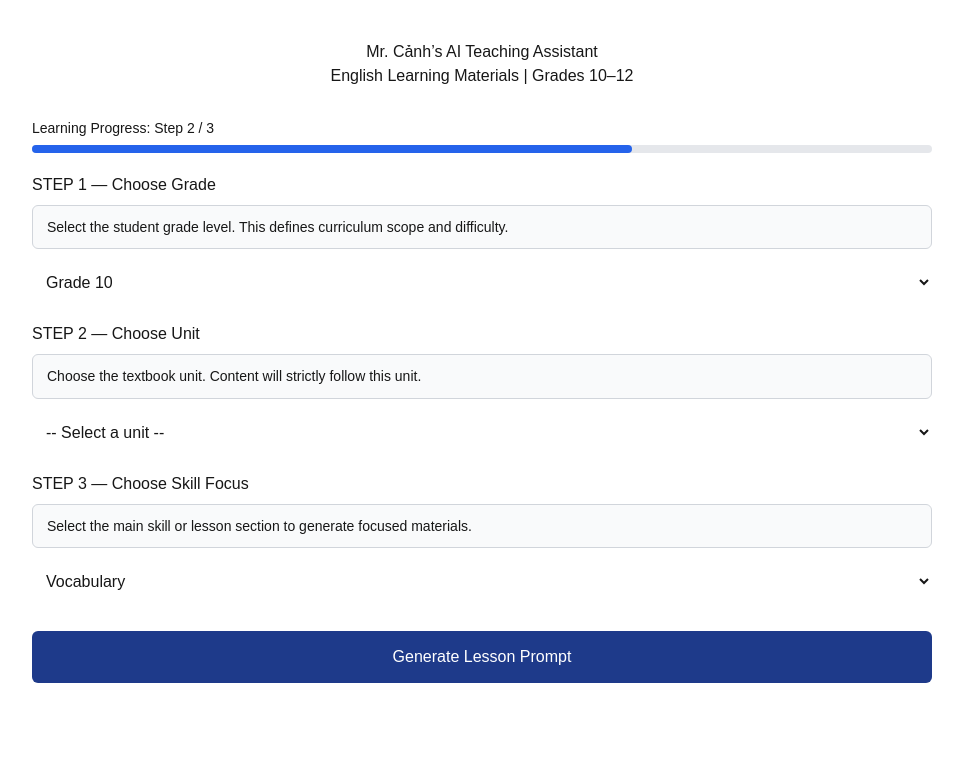
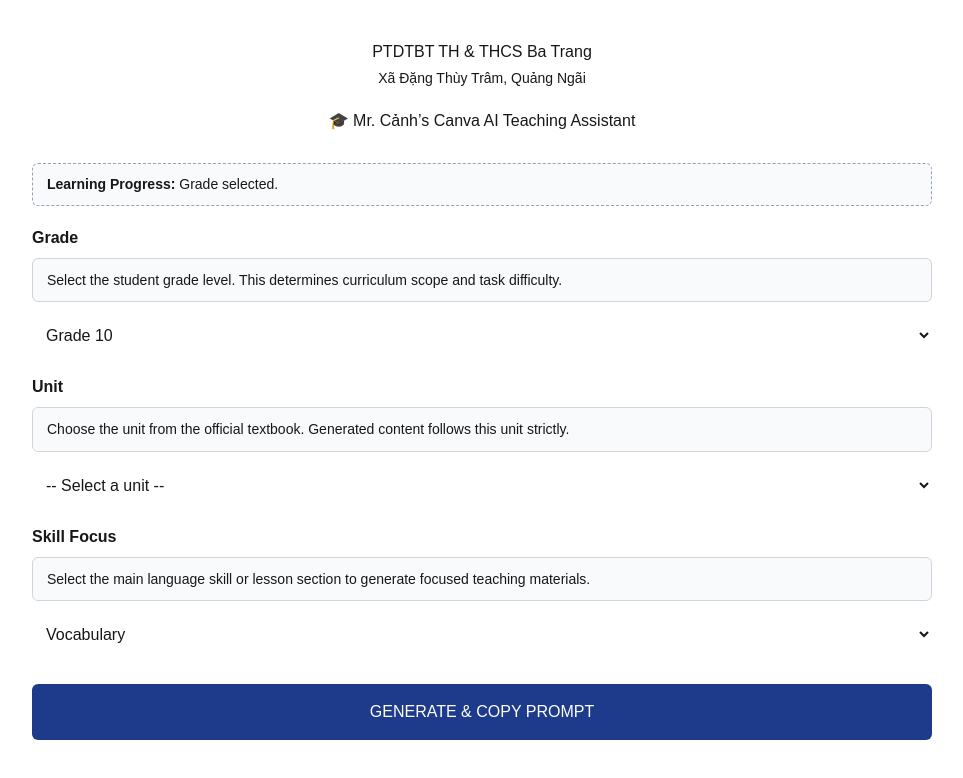
Before and after one commit to tancanhdo-commits/tro-ly-canva-mr-canh2026, a Next.js app: page / in a window 1280 px wide. Shown: the top 778 px of the page, without its empty margins (158-1121 px from the left). Built offline with nearby package versions, Linux system fonts and the light colour scheme.

Commit message:
Update page.tsx

```diff
--- a/app/page.tsx
+++ b/app/page.tsx
@@ -1,7 +1,7 @@
 "use client";
 import { useState } from "react";
 
-/* ================== UNITS BY GRADE ================== */
+/* ================== UNITS BY GRADE (GLOBAL SUCCESS 10–12) ================== */
 const unitsByGrade: Record<string, string[]> = {
   "10": [
     "Unit 1: Family Life",
@@ -63,20 +63,58 @@ type Skill =
 
 /* ================== SKILL LOGIC ================== */
 const skillLogic: Record<Skill, string> = {
-  Vocabulary: "Create a VOCABULARY WORKSHEET with presentation and practice.",
-  Grammar: "Create a GRAMMAR PRACTICE WORKSHEET from form to use.",
-  "Getting Started": "Create a lead-in and activation activity.",
-  Reading: "Create a READING COMPREHENSION WORKSHEET.",
-  Speaking: "Create a SPEAKING PRACTICE WORKSHEET.",
-  Listening: "Create a LISTENING COMPREHENSION WORKSHEET.",
-  Writing: "Create a WRITING TASK WORKSHEET.",
-  "Communication & Culture / CLIL":
-    "Create an integrated culture or CLIL worksheet.",
-  "Looking Back + Project":
-    "Create a review and project-based worksheet.",
+  Vocabulary: `
+Create a VOCABULARY WORKSHEET with academic depth.
+Include presentation, controlled practice, contextualised use.
+Assessment focus: accuracy, meaning, exam-oriented usage.
+`,
+  Grammar: `
+Create a GRAMMAR PRACTICE WORKSHEET.
+Include form–use–meaning explanation, comparison if needed,
+controlled → guided → contextualised practice.
+Assessment focus: accuracy and application.
+`,
+  "Getting Started": `
+Create an INTRODUCTORY ACTIVITY SHEET.
+Include lead-in visuals, prediction tasks, short listening/reading,
+and initial discussion to activate background knowledge.
+`,
+  Reading: `
+Create a READING COMPREHENSION WORKSHEET.
+Include pre-reading, skimming, scanning, inference,
+and post-reading discussion.
+Assessment focus: main ideas, details, strategies.
+`,
+  Speaking: `
+Create a SPEAKING PRACTICE WORKSHEET.
+Include preparation, guided interaction, freer speaking,
+and optional support.
+Assessment focus: fluency, pronunciation, coherence.
+`,
+  Listening: `
+Create a LISTENING COMPREHENSION WORKSHEET.
+Include pre-listening, gist/detail listening tasks,
+and post-listening reflection.
+`,
+  Writing: `
+Create a WRITING TASK WORKSHEET.
+Include model text, language focus, guided writing,
+independent task, and checklist.
+Assessment focus: organisation, accuracy, task fulfilment.
+`,
+  "Communication & Culture / CLIL": `
+Create an INTEGRATED CONTENT–LANGUAGE WORKSHEET.
+Include cultural or CLIL content, comprehension,
+comparison, and application task.
+`,
+  "Looking Back + Project": `
+Create a REVIEW AND PROJECT WORKSHEET.
+Include language & skills review, project steps,
+and optional self/peer assessment.
+`,
 };
 
-/* ================== PROMPT BOX ================== */
+/* ================== UI COMPONENTS ================== */
 function PromptBox({ text }: { text: string }) {
   return (
     <div
@@ -95,40 +133,49 @@ function PromptBox({ text }: { text: string }) {
   );
 }
 
-/* ================== PROGRESS BAR ================== */
-function ProgressBar({ step }: { step: number }) {
+function LearningProgress({
+  grade,
+  unit,
+  skill,
+}: {
+  grade: string;
+  unit: string;
+  skill: Skill;
+}) {
+  if (!grade) return null;
+
+  let text = "Grade selected.";
+
+  if (grade && unit) {
+    text = "Grade and unit selected.";
+  }
+
+  if (grade && unit && skill) {
+    text = "Grade, unit, and skill selected. Ready to generate lesson material.";
+  }
+
   return (
-    <div style={{ margin: "20px 0" }}>
-      <div style={{ fontSize: 14, marginBottom: 6 }}>
-        Learning Progress: Step {step} / 3
-      </div>
-      <div
-        style={{
-          height: 8,
-          background: "#e5e7eb",
-          borderRadius: 4,
-        }}
-      >
-        <div
-          style={{
-            height: "100%",
-            width: `${(step / 3) * 100}%`,
-            background: "#2563eb",
-            borderRadius: 4,
-          }}
-        />
-      </div>
+    <div
+      style={{
+        marginBottom: 20,
+        padding: "10px 14px",
+        border: "1px dashed #94a3b8",
+        background: "#f8fafc",
+        fontSize: 14,
+        borderRadius: 6,
+      }}
+    >
+      <strong>Learning Progress:</strong> {text}
     </div>
   );
 }
 
+/* ================== PAGE ================== */
 export default function Page() {
   const [grade, setGrade] = useState("10");
   const [unit, setUnit] = useState("");
   const [skill, setSkill] = useState<Skill>("Vocabulary");
   const [copied, setCopied] = useState(false);
-
-  const step = unit ? 3 : grade ? 2 : 1;
 
   const generatePrompt = async () => {
     if (!unit) {
@@ -137,37 +184,62 @@ export default function Page() {
     }
 
     const prompt = `
+You are Mr. Cảnh’s AI Teaching Assistant, specializing in designing
+high-quality, visual, and interactive English learning materials
+for Vietnamese upper secondary students (Grades 10–12).
+
+Aligned with the MOET Global Success curriculum (CTGDPT 2018),
+competency-based teaching and assessment,
+and THPTQG orientation.
+
 GRADE: ${grade}
+SUBJECT: English (Upper Secondary – Vietnam)
 UNIT: ${unit}
-SKILL: ${skill}
+SKILL FOCUS: ${skill}
 
 TASK:
 ${skillLogic[skill]}
+
+DESIGN & INTERACTION:
+- Large fonts, clear hierarchy
+- Canva-style cards
+- Explanations before practice
+- Interactive quizzes
+  ✓ Correct → GREEN
+  ✗ Incorrect → RED
+- Friendly feedback
+
+PEDAGOGICAL ALIGNMENT:
+Communicative, linguistic, strategic, and intercultural competence.
+
+TEACHER INFO:
+Name: CANH IT
+Contact: 0988 809 539
+School: Ba Trang Primary & Secondary Boarding School
+Address: Đặng Thùy Trâm Commune, Quang Ngai Province
 `.trim();
 
     await navigator.clipboard.writeText(prompt);
     setCopied(true);
-    setTimeout(() => setCopied(false), 2000);
+    setTimeout(() => setCopied(false), 2500);
   };
 
   return (
-    <main
-      style={{
-        maxWidth: 900,
-        margin: "40px auto",
-        fontFamily: "Arial, sans-serif",
-      }}
-    >
+    <main style={{ maxWidth: 900, margin: "40px auto", fontFamily: "Arial" }}>
       <header style={{ textAlign: "center", marginBottom: 30 }}>
-        <h1>Mr. Cảnh’s AI Teaching Assistant</h1>
-        <p>English Learning Materials | Grades 10–12</p>
+        <h2 style={{ marginBottom: 4 }}>PTDTBT TH & THCS Ba Trang</h2>
+        <p style={{ marginTop: 0, fontSize: 14 }}>
+          Xã Đặng Thùy Trâm, Quảng Ngãi
+        </p>
+        <h1 style={{ marginTop: 20 }}>
+          🎓 Mr. Cảnh’s Canva AI Teaching Assistant
+        </h1>
       </header>
 
-      <ProgressBar step={step} />
+      <LearningProgress grade={grade} unit={unit} skill={skill} />
 
-      {/* STEP 1 */}
-      <label>STEP 1 — Choose Grade</label>
-      <PromptBox text="Select the student grade level. This defines curriculum scope and difficulty." />
+      <label><strong>Grade</strong></label>
+      <PromptBox text="Select the student grade level. This determines curriculum scope and task difficulty." />
       <select
         value={grade}
         onChange={(e) => {
@@ -181,11 +253,10 @@ ${skillLogic[skill]}
         <option value="12">Grade 12</option>
       </select>
 
-      {/* STEP 2 */}
       <label style={{ marginTop: 20, display: "block" }}>
-        STEP 2 — Choose Unit
+        <strong>Unit</strong>
       </label>
-      <PromptBox text="Choose the textbook unit. Content will strictly follow this unit." />
+      <PromptBox text="Choose the unit from the official textbook. Generated content follows this unit strictly." />
       <select
         value={unit}
         onChange={(e) => setUnit(e.target.value)}
@@ -199,11 +270,10 @@ ${skillLogic[skill]}
         ))}
       </select>
 
-      {/* STEP 3 */}
       <label style={{ marginTop: 20, display: "block" }}>
-        STEP 3 — Choose Skill Focus
+        <strong>Skill Focus</strong>
       </label>
-      <PromptBox text="Select the main skill or lesson section to generate focused materials." />
+      <PromptBox text="Select the main language skill or lesson section to generate focused teaching materials." />
       <select
         value={skill}
         onChange={(e) => setSkill(e.target.value as Skill)}
@@ -221,7 +291,7 @@ ${skillLogic[skill]}
         style={{
           marginTop: 30,
           width: "100%",
-          padding: 14,
+          padding: 16,
           fontSize: 16,
           background: copied ? "#16a34a" : "#1e3a8a",
           color: "white",
@@ -229,7 +299,7 @@ ${skillLogic[skill]}
           borderRadius: 6,
         }}
       >
-        {copied ? "✔ Prompt Copied" : "Generate Lesson Prompt"}
+        {copied ? "✔ PROMPT COPIED" : "GENERATE & COPY PROMPT"}
       </button>
     </main>
   );
```
